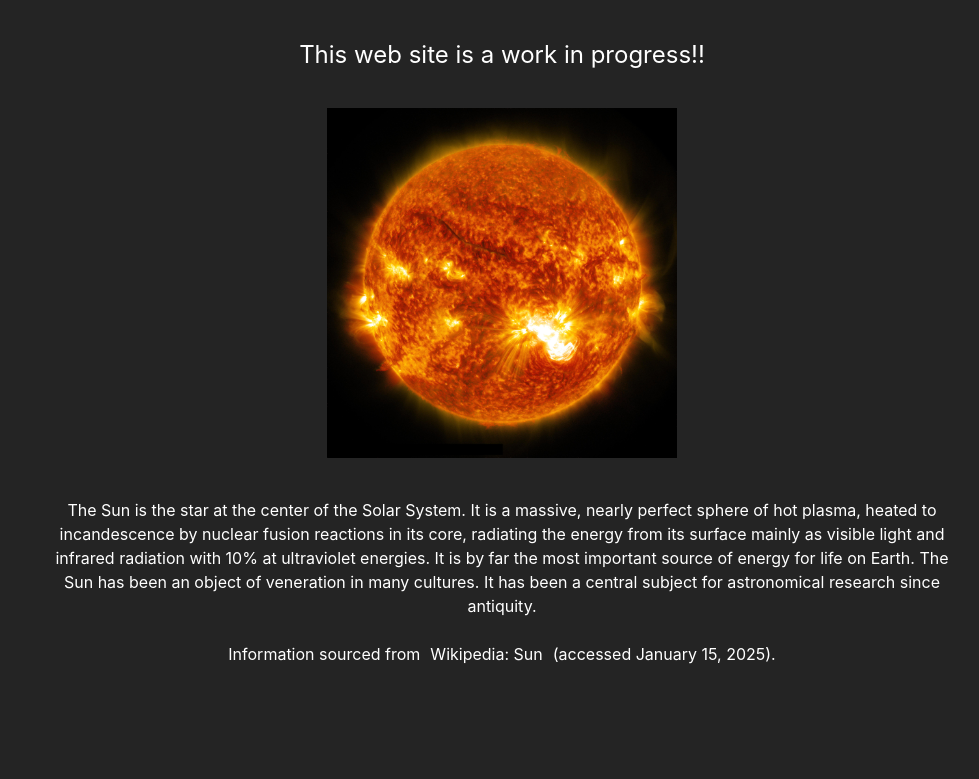
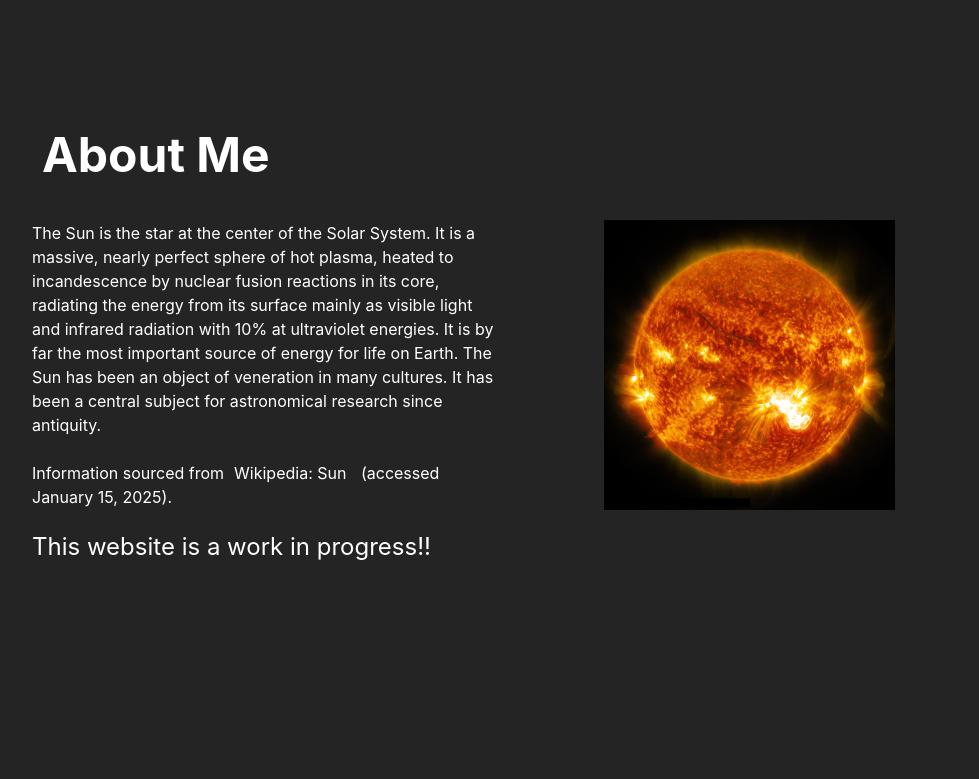
Before and after one commit to MaloSunce/ReactDemo, a React (Vite) app in the folder ReactDemo/: page / in a window 1280 px wide. Shown: the part 875-1654 px from the top of the page, without its empty margins (138-1117 px from the left). Built offline with nearby package versions, Linux system fonts and the light colour scheme.

Commit message:
update: About Me layout

```diff
--- a/ReactDemo/src/content/AboutMe.css
+++ b/ReactDemo/src/content/AboutMe.css
@@ -1,15 +1,16 @@
 .AboutMe {
+    height: 100vh;
     display: grid;
     grid-template-areas:
-        "Title"
-        "Disclaimer"
-        "Image"
-        "Descripition";
-    grid-template-rows: 0.2fr 0.3fr 1fr 1fr;
-    justify-items: center;
-    text-align: center;
-    height: 100vh;
+        "Title Title Image ."
+        "Description Description Image ."
+        "Box1 Box1 Image .";
+    grid-template-rows: repeat(3, 1fr);
+    grid-template-columns: 1fr 1fr 1fr 0.3fr;
     scroll-snap-align: start;
+    padding: 40px;
+    width: 75%;
+
     margin: auto;
 }
 
@@ -19,30 +20,24 @@
     padding: 0;
 }
 
-
-.Disclaimer {
-    margin: 0;
-    grid-area: Disclaimer;
-    font-size: 1.5em;
-}
-
 .AboutMe .Title {
     grid-area: Title;
-}
-
-.Image {
-    grid-area: Image;
-    margin-bottom: 30px;
+    align-self: end;
 }
 
 .AboutMe img {
-    max-width: 100%;
-    height: 350px;
-    width: auto;
-    justify-content: start;
+    grid-area: Image;
+    width: 100%;
+    height: auto;
+    align-self: center;
 }
 
 .AboutMe .Description {
-    grid-area: Descripition;
-    width: 70%;
+    grid-area: Description;
+    width: 80%;
 }
+
+.Box1 {
+    grid-area: Box1;
+    font-size: 1.5em;
+}
--- a/ReactDemo/src/content/AboutMe.jsx
+++ b/ReactDemo/src/content/AboutMe.jsx
@@ -3,9 +3,8 @@ import Me from '../assets/me.jpg'
 function AboutMe() {
     return(
         <div className="AboutMe" id="AboutMe">
-            <h2 className="Title">AboutMe</h2>
-            <p className="Disclaimer">This web site is a work in progress!!</p>
-            <img className="Image" src={Me} alt="Photo of me"></img>
+            <h2 className="Title">About Me</h2>
+            <img src={Me} alt="Photo of me"></img>
             <p className="Description">
                 The Sun is the star at the center of the Solar System. It is a massive,
                 nearly perfect sphere of hot plasma, heated to incandescence by nuclear
@@ -19,10 +18,9 @@ function AboutMe() {
 
                 Information sourced from
                 <a href="https://en.wikipedia.org/wiki/Sun" target="_blank" rel="noopener noreferrer">
-                    Wikipedia: Sun
-                </a>
-                (accessed January 15, 2025).
+                    Wikipedia: Sun </a> (accessed January 15, 2025).
             </p>
+            <p className="Box1">This website is a work in progress!!</p>
         </div>
     );
 }
--- a/ReactDemo/src/content/Projects.css
+++ b/ReactDemo/src/content/Projects.css
@@ -38,11 +38,11 @@
 }
 
 .slick-prev {
-    left: -60px !important;
+    left: -20px !important;
 }
 
 .slick-next {
-    right: -60px !important;
+    right: -20px !important;
 }
 
 .CardInfo {
```
